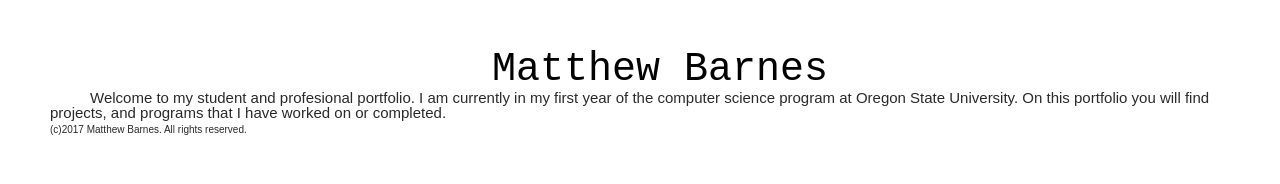
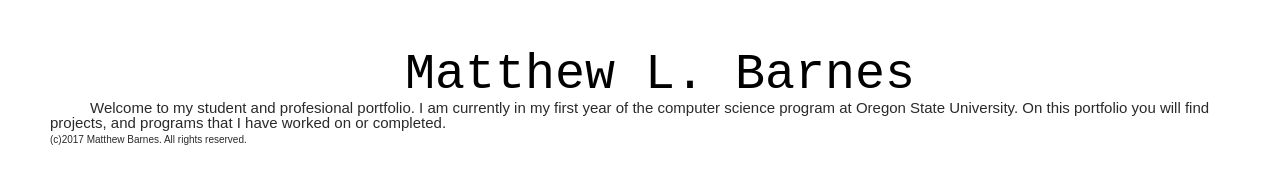
Before and after one commit to Mattbar/Mattbar.github.io, a plain HTML site: page index.html in a window 1280 px wide. Drawn offline with Linux system fonts and the light colour scheme.

Commit message:
Change in name,

```diff
--- a/index.html
+++ b/index.html
@@ -7,7 +7,7 @@
   </head>
   <body class="index">
     <div id="main" role="main">
-      <h1>Matthew Barnes</h1>
+      <h1>Matthew L. Barnes</h1>
       <p>Welcome to my student and profesional portfolio. I am currently in my first year of the computer science program at Oregon State University.
       On this portfolio you will find projects, and programs that I have worked on or completed.  </p>
       <p class= "legal">(c)2017 Matthew Barnes. All rights reserved. </p>
--- a/screen.css
+++ b/screen.css
@@ -39,8 +39,7 @@ q, blockquote {
     content: "";
     content: none; }
 
-a img {
-  border: none; }
+a img {border: none; }
 
 article, aside, details, figcaption, figure, footer, header, hgroup, menu, nav, section, summary {
   display: block; }
@@ -50,6 +49,8 @@ body {
   color: #2a2a2a;
   font-size: 15px;
   text-indent: 40px;
+
+
 
 }
 
@@ -64,8 +65,9 @@ a {
 h1{
   color: black;
   text-align: center;
-  font-size: 40px;
+  font-size: 50px;
   font-family: monospace;
+  text-underline-position: below;
 
 }
 .legal{
```
Also changed, not shown: 1 other file.
